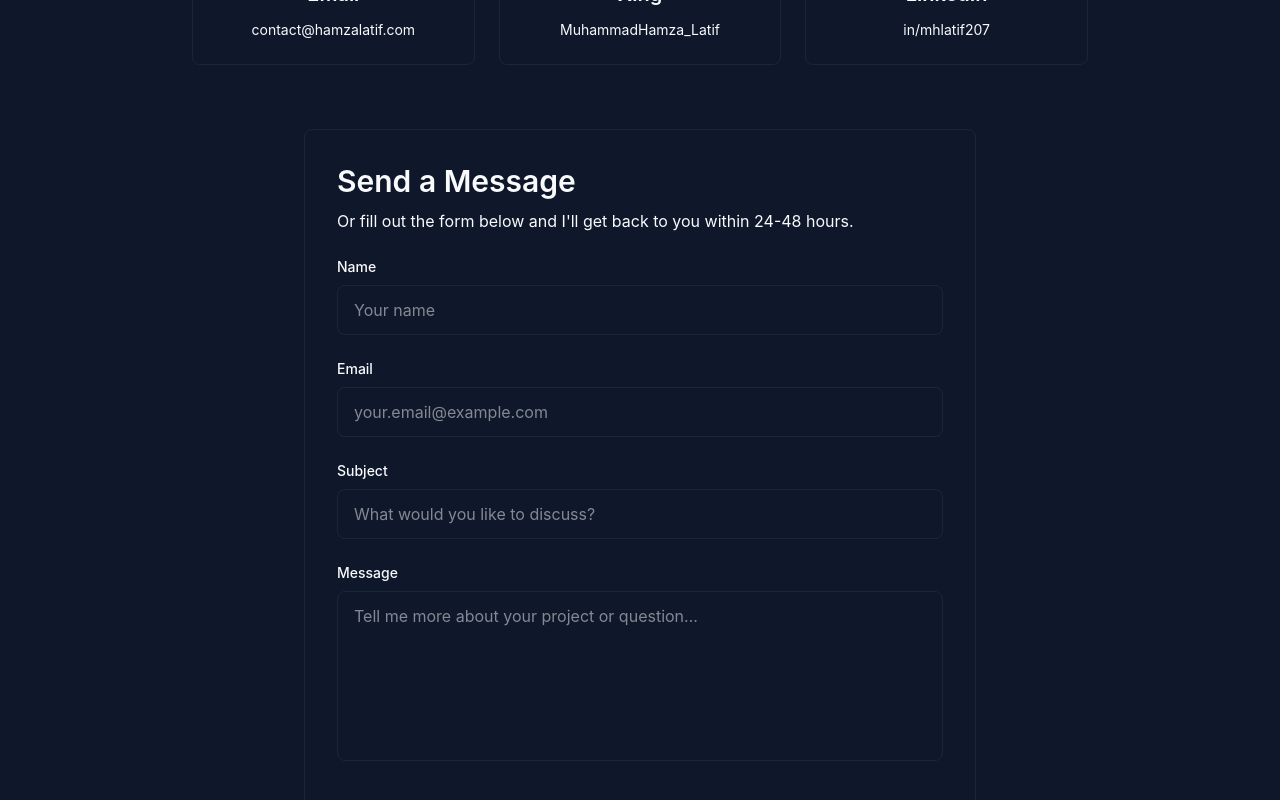
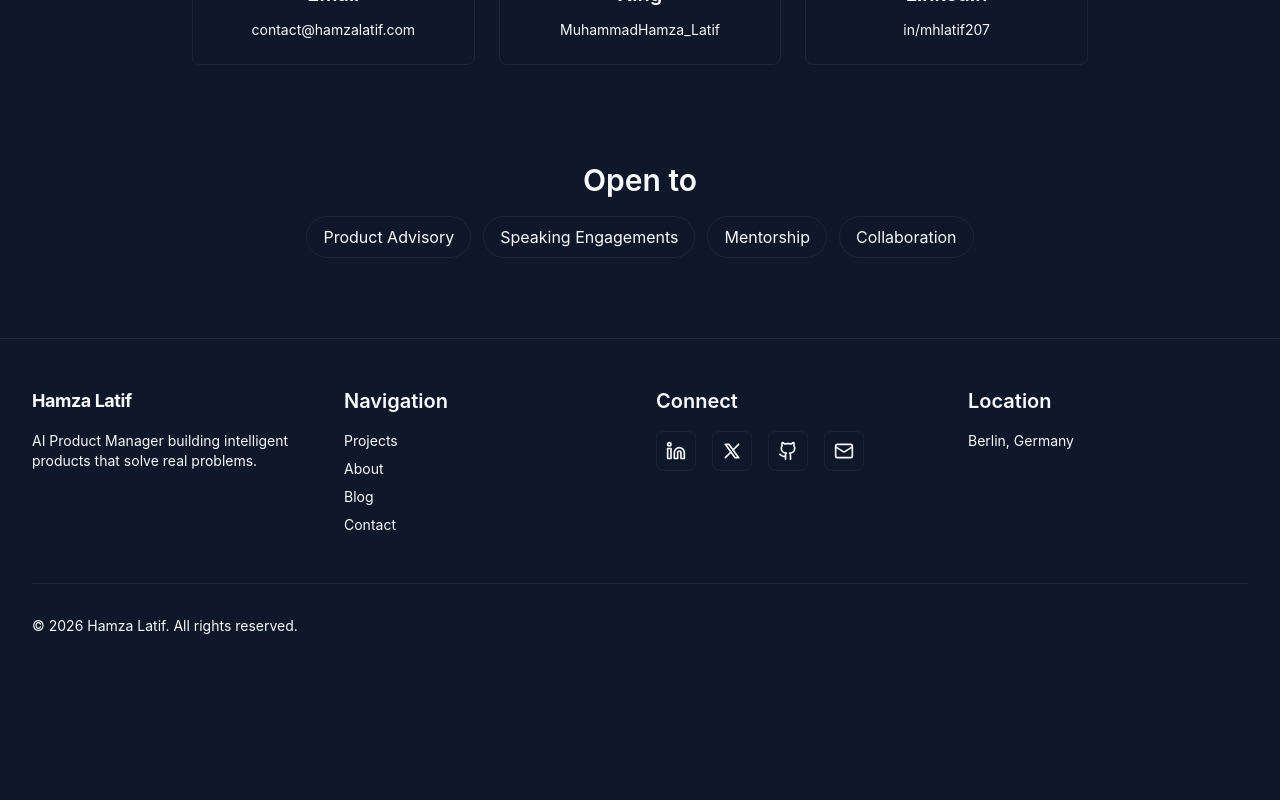
Before and after one commit to hamzi207/hamzalatif_portfolio, a React (Vite) app: page /contact in a window 1280 px wide. Shown: the part 480-1280 px from the top of the page. After the commit the page ends 1164 px from the top, so only its background shows below. Built offline with nearby package versions, Linux system fonts and the light colour scheme.

Commit message:
commented_static_contact_form_code

```diff
--- a/src/pages/Contact.tsx
+++ b/src/pages/Contact.tsx
@@ -1,5 +1,5 @@
 import { motion } from "motion/react";
-import { Mail, Linkedin, Send } from "lucide-react";
+import { Mail, Linkedin /*, Send */ } from "lucide-react";
 import { SEO } from "../components/SEO";
 
 export function Contact() {
@@ -73,8 +73,8 @@ export function Contact() {
             </a>
           </div>
 
-          {/* Contact Form */}
-          <div className="max-w-2xl mx-auto">
+          {/* Contact Form - Disabled temporarily */}
+          {/* <div className="max-w-2xl mx-auto">
             <div className="p-8 bg-card border border-border rounded-lg space-y-6">
               <div className="space-y-2">
                 <h3 className="text-foreground">Send a Message</h3>
@@ -129,7 +129,7 @@ export function Contact() {
                 </button>
               </form>
             </div>
-          </div>
+          </div> */}
 
           {/* Additional Info */}
           <div className="text-center space-y-4 pt-8">
```
